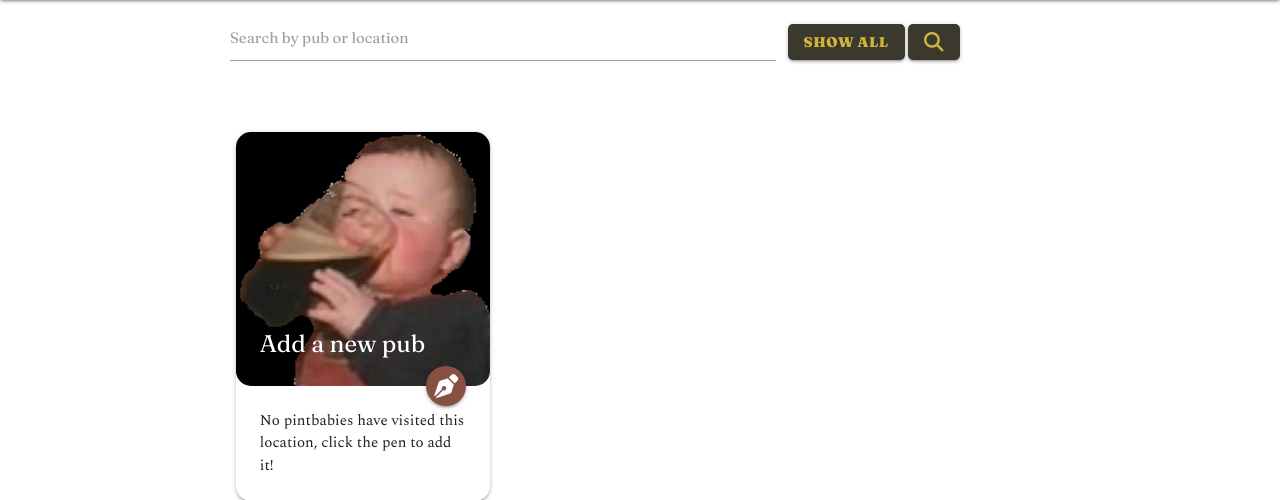
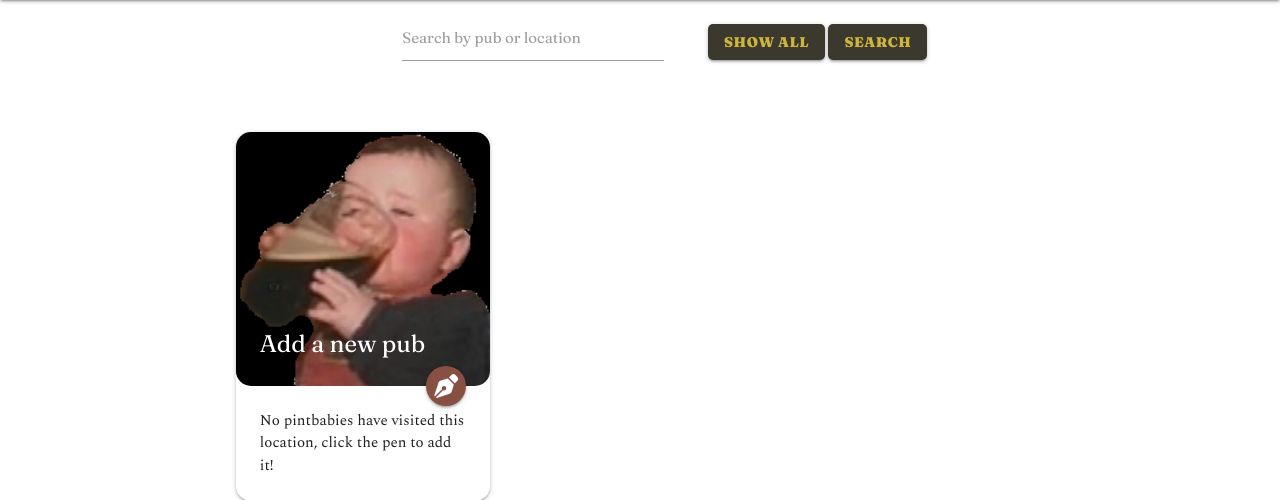
Before and after one commit to kiehozero/Focloir, a Flask app: page /search_pubs in a window 1280 px wide. Shown: the part 64-564 px from the top of the page. Run offline with Flask 2, Linux system fonts and the light colour scheme; data that the repository does not hold is empty; some libraries are stand-ins or nearby versions.

Commit message:
Fixed search bar and button centring

```diff
--- a/templates/pubs.html
+++ b/templates/pubs.html
@@ -16,17 +16,19 @@
                 <div class="row valign-wrapper center-align">
 
                     <!-- Search Box -->
-                    <div class="input-field col s6 m8">
+                    <div class="input-field col s10 offset-s1 offset-m4">
                         <input name="search" id="search" minlength="3"
                             class="validate" type="text" required>
                         <label for="search">Search by pub or location</label>
                     </div>
 
                     <!-- Buttons -->
-                    <div class="s6 m4">
-                        <a href="{{ url_for('pubs') }}" class="btn search-button" id="searchButton">Show All</a>
-                        <button type="submit" class="btn search-button">
-                            <i class="fas fa-search"></i>
+                    <div class="col s10">
+                        <a href="{{ url_for('pubs') }}" class="btn search-button" id="searchReset">
+                            Show All
+                        </a>
+                        <button type="submit" class="btn search-button" id="searchButton">
+                            Search
                         </button>
                     </div>
 
@@ -100,13 +102,13 @@
                             <!-- below will need to be a new admin_edit_pub function-->
                             <div class="center-align admin-panel">
                                 <a
-                                    class="btn review-card-button"
+                                    class="btn review-card-button admin-moderate"
                                     href="#">
                                     Edit
                                 </a>
 
                                 <a
-                                    class="btn delete-button"
+                                    class="btn delete-button admin-delete"
                                     href="{{ url_for('delete_pub_admin', pub_id=pub._id) }}">
                                     Delete
                                 </a>
```
